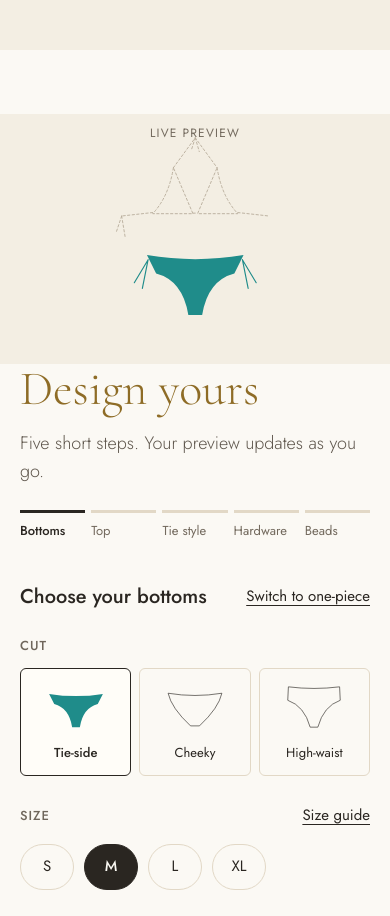
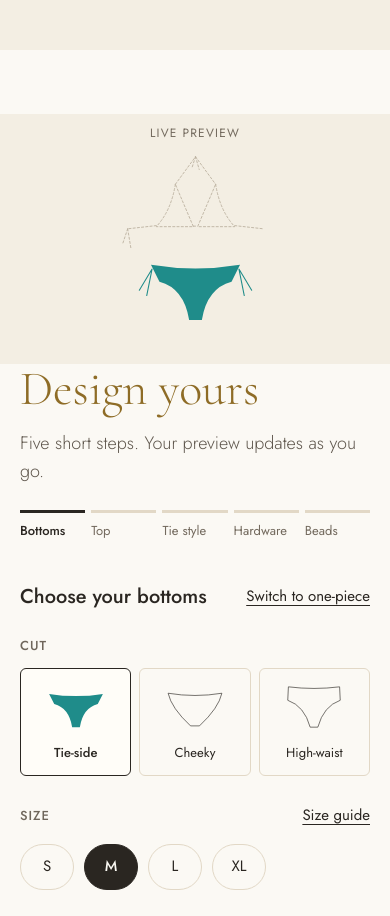
Before and after one commit to arnoldtherigan15/suncall.swim, a plain HTML site: page demo/demo.html in a window 390 px wide. Shown: the part 2900-3816 px from the top of the page. Drawn offline with Linux system fonts and the light colour scheme.

Commit message:
Center the live preview drawing in the builder
Co-Authored-By: Claude Opus 5.5 <noreply@anthropic.com>

```diff
--- a/demo/demo.html
+++ b/demo/demo.html
@@ -155,7 +155,8 @@ p { margin: 0; }
 .preview-col { position: sticky; top: 24px; display: grid; gap: 24px; }
 .stage { background: var(--shell); border-radius: 6px; aspect-ratio: 560 / 600; display: grid; place-items: center; position: relative; overflow: hidden; }
 .stage .cap { position: absolute; top: 24px; left: 0; right: 0; text-align: center; font-size: 12px; letter-spacing: 1.2px; text-transform: uppercase; color: var(--quiet); }
-.stage svg { width: 72%; height: auto; }
+#stage { position: absolute; inset: 48px 24px 24px; display: grid; place-items: center; }
+.stage svg { width: auto; height: 100%; max-width: 100%; }
 .stage svg * { transition: fill .45s var(--ease), stroke .45s var(--ease); }
 .summary { display: grid; gap: 12px; font-variant-numeric: tabular-nums; }
 .line { display: flex; justify-content: space-between; gap: 16px; font-size: 15px; }
@@ -246,7 +247,7 @@ footer nav a { text-decoration: none; }
   .b-head { padding-bottom: 24px; }
   .preview-col { order: -1; position: sticky; top: 0; z-index: 6; margin-inline: calc(-1 * max(var(--gutter), env(safe-area-inset-left, 0px))); gap: 0; }
   .stage { aspect-ratio: auto; height: 250px; border-radius: 0; }
-  .stage svg { width: auto; height: 92%; }
+  #stage { inset: 30px 16px 8px; }
   .stage .cap { top: 10px; }
   .preview-col .summary { display: none; }
   .tiles { gap: 8px; }
```
Also changed, not shown: demo/index.html (+3 -2 lines).
